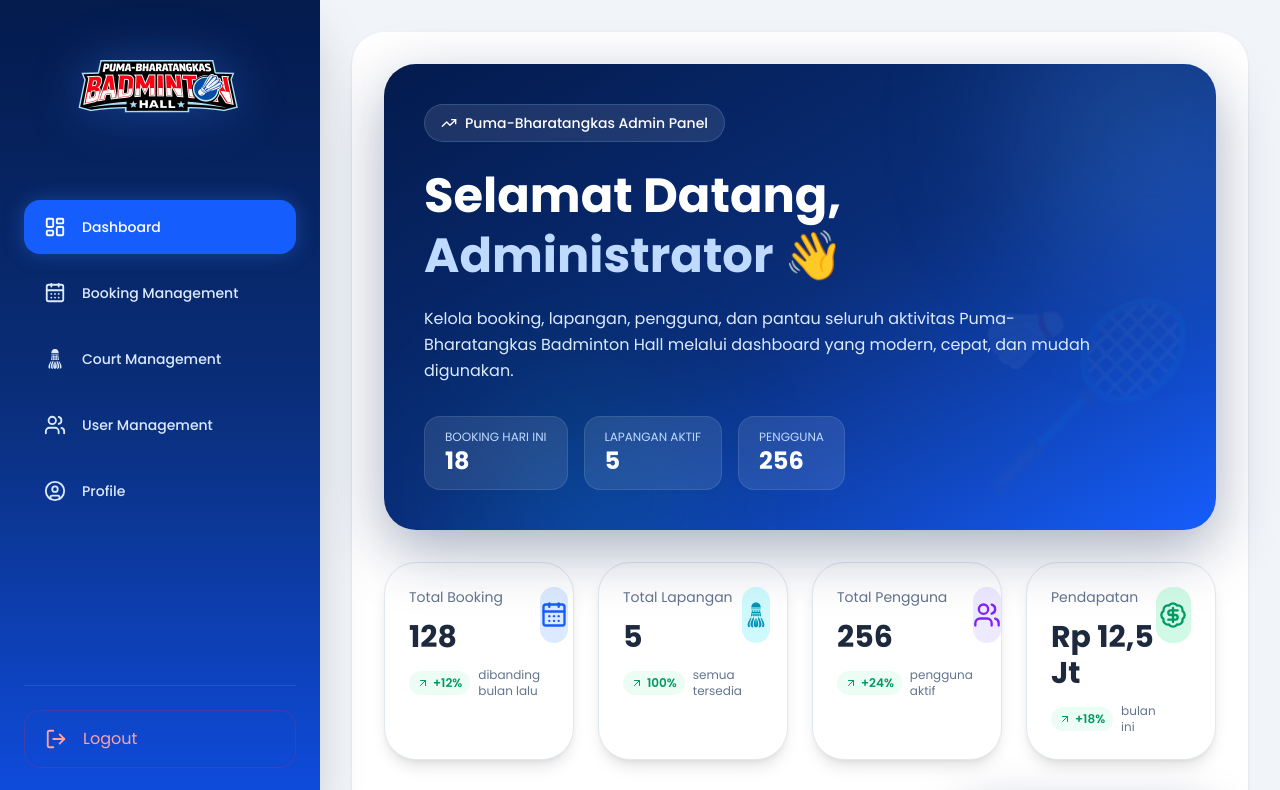
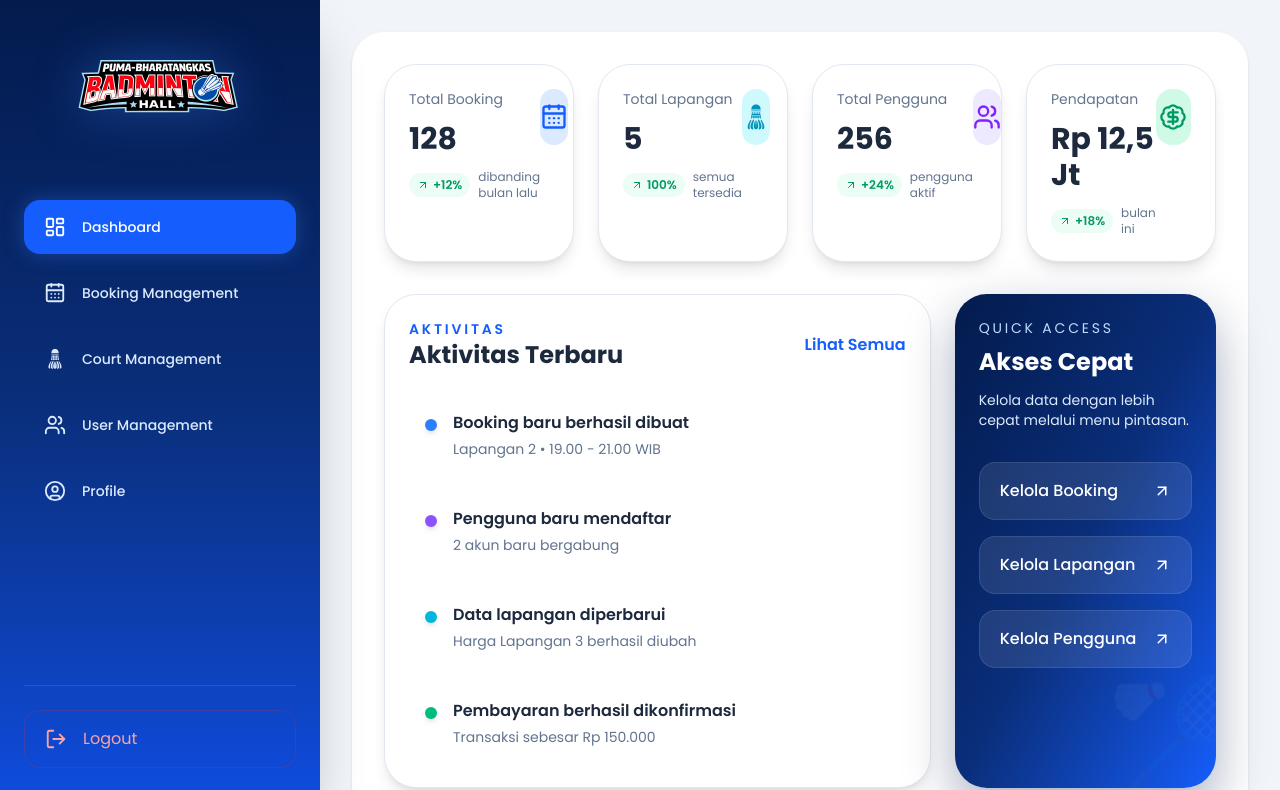
Before and after one commit to tya01-ux/PPM-_-Puma-Badminton-Hall, a React (Vite) app: page /admin/dashboard in a window 1280 px wide. Shown: the top 790 px of the page. Built offline with nearby package versions, Linux system fonts and the light colour scheme.

Commit message:
Kerangka finishh

```diff
--- a/src/layouts/DashboardLayout.tsx
+++ b/src/layouts/DashboardLayout.tsx
@@ -11,12 +11,11 @@
   X,
 } from "lucide-react";
 import { GiShuttlecock } from "react-icons/gi";
-import logo from "../assets/logo.png";
+import Logo from "../assets/Logo.png";
 
 export default function DashboardLayout() {
   const logout = useAuthStore((state) => state.logout);
   const navigate = useNavigate();
-
   const [sidebarOpen, setSidebarOpen] = useState(false);
 
   const handleLogout = () => {
@@ -24,9 +23,7 @@
     navigate("/loginForm");
   };
 
-  const closeSidebar = () => {
-    setSidebarOpen(false);
-  };
+  const closeSidebar = () => setSidebarOpen(false);
 
   const navClass = ({ isActive }: { isActive: boolean }) =>
     `flex items-center gap-4 px-5 py-4 rounded-2xl text-sm font-medium transition-all duration-300 ${
@@ -40,31 +37,10 @@
       {/* MOBILE HEADER */}
       <header className="lg:hidden sticky top-0 z-40 bg-[#041B4D] border-b border-blue-800 shadow-lg">
         <div className="flex items-center justify-between px-4 py-4">
-          {/* LOGO MOBILE */}
-          <img
-            src={logo}
-            alt="Puma Logo"
-            className="
-              h-20
-              w-auto
-              object-contain
-              transition-transform
-              duration-300
-            "
-          />
-
-          {/* HAMBURGER */}
+          <img src={Logo} alt="Puma Logo" className="h-20 w-auto object-contain transition-transform duration-300" />
           <button
             onClick={() => setSidebarOpen(true)}
-            className="
-              p-3
-              rounded-2xl
-              text-white
-              hover:bg-white/10
-              active:scale-95
-              transition-all
-              duration-300
-            "
+            className="p-3 rounded-2xl text-white hover:bg-white/10 active:scale-95 transition-all duration-300"
           >
             <Menu size={30} />
           </button>
@@ -82,110 +58,44 @@
 
         {/* SIDEBAR */}
         <aside
-          className={`
-            fixed top-0 left-0 z-50
-            h-screen w-80
-            bg-gradient-to-b
-            from-[#041B4D]
-            via-[#0A2E7A]
-            to-[#0F4CDE]
-            text-white
-            shadow-2xl
-            flex flex-col justify-between
-            px-6 py-8
-            transform transition-transform duration-300 ease-in-out
-            ${
-              sidebarOpen
-                ? "translate-x-0"
-                : "-translate-x-full"
-            }
-            lg:translate-x-0
-          `}
+          className={`fixed top-0 left-0 z-50 h-screen w-80 bg-gradient-to-b from-[#041B4D] via-[#0A2E7A] to-[#0F4CDE] text-white shadow-2xl flex flex-col justify-between px-6 py-8 transform transition-transform duration-300 ease-in-out ${
+            sidebarOpen ? "translate-x-0" : "-translate-x-full"
+          } lg:translate-x-0`}
         >
           {/* ATAS */}
           <div className="flex flex-col gap-8">
-            {/* HEADER SIDEBAR */}
             <div className="relative">
-              {/* CLOSE MOBILE */}
               <button
                 onClick={closeSidebar}
-                className="
-                  absolute right-0 top-0
-                  lg:hidden
-                  p-2
-                  rounded-xl
-                  hover:bg-white/10
-                  transition
-                "
+                className="absolute right-0 top-0 lg:hidden p-2 rounded-xl hover:bg-white/10 transition"
               >
                 <X size={24} />
               </button>
-
-              {/* LOGO DESKTOP */}
               <div className="flex justify-center">
                 <img
-                  src={logo}
+                  src={Logo}
                   alt="Puma Logo"
-                  className="
-                    h-28
-                    xl:h-32
-                    w-auto
-                    object-contain
-                    drop-shadow-[0_0_25px_rgba(59,130,246,0.35)]
-                    transition-transform
-                    duration-300
-                    hover:scale-105
-                  "
+                  className="h-28 xl:h-32 w-auto object-contain drop-shadow-[0_0_25px_rgba(59,130,246,0.35)] transition-transform duration-300 hover:scale-105"
                 />
               </div>
             </div>
 
             {/* MENU */}
             <nav className="flex flex-col gap-3 mt-2">
-              <NavLink
-                to="/admin/dashboard"
-                end
-                className={navClass}
-                onClick={closeSidebar}
-              >
-                <LayoutDashboard size={22} />
-                Dashboard
+              <NavLink to="/admin/dashboard" end className={navClass} onClick={closeSidebar}>
+                <LayoutDashboard size={22} /> Dashboard
               </NavLink>
-
-              <NavLink
-                to="/admin/booking"
-                className={navClass}
-                onClick={closeSidebar}
-              >
-                <CalendarDays size={22} />
-                Booking Management
+              <NavLink to="/admin/booking" className={navClass} onClick={closeSidebar}>
+                <CalendarDays size={22} /> Booking Management
               </NavLink>
-
-              <NavLink
-                to="/admin/court"
-                className={navClass}
-                onClick={closeSidebar}
-              >
-                <GiShuttlecock size={22} />
-                Court Management
+              <NavLink to="/admin/court" className={navClass} onClick={closeSidebar}>
+                <GiShuttlecock size={22} /> Court Management
               </NavLink>
-
-              <NavLink
-                to="/admin/users"
-                className={navClass}
-                onClick={closeSidebar}
-              >
-                <Users size={22} />
-                User Management
+              <NavLink to="/admin/users" className={navClass} onClick={closeSidebar}>
+                <Users size={22} /> User Management
               </NavLink>
-
-              <NavLink
-                to="/admin/profile"
-                className={navClass}
-                onClick={closeSidebar}
-              >
-                <UserCircle size={22} />
-                Profile
+              <NavLink to="/admin/profile" className={navClass} onClick={closeSidebar}>
+                <UserCircle size={22} /> Profile
               </NavLink>
             </nav>
           </div>
@@ -194,23 +104,9 @@
           <div className="pt-6 border-t border-white/10">
             <button
               onClick={handleLogout}
-              className="
-                w-full
-                flex items-center gap-4
-                px-5 py-4
-                rounded-2xl
-                text-red-300
-                border border-red-500/20
-                hover:bg-red-500/10
-                hover:text-white
-                hover:shadow-lg
-                hover:translate-y-[-2px]
-                active:scale-[0.98]
-                transition-all duration-300
-              "
+              className="w-full flex items-center gap-4 px-5 py-4 rounded-2xl text-red-300 border border-red-500/20 hover:bg-red-500/10 hover:text-white hover:shadow-lg hover:translate-y-[-2px] active:scale-[0.98] transition-all duration-300"
             >
-              <LogOut size={22} />
-              Logout
+              <LogOut size={22} /> Logout
             </button>
           </div>
         </aside>
@@ -218,15 +114,7 @@
         {/* CONTENT */}
         <main className="flex-1 lg:ml-80">
           <div className="p-4 md:p-6 lg:p-8">
-            <div
-              className="
-                bg-white
-                rounded-[2rem]
-                shadow-sm
-                min-h-[calc(100vh-2rem)]
-                p-5 md:p-6 lg:p-8
-              "
-            >
+            <div className="bg-white rounded-[2rem] shadow-sm min-h-[calc(100vh-2rem)] p-5 md:p-6 lg:p-8">
               <Outlet />
             </div>
           </div>
--- a/src/pages/admin/DasboardIndex.tsx
+++ b/src/pages/admin/DasboardIndex.tsx
@@ -2,7 +2,6 @@
   CalendarDays,
   Users,
   BadgeDollarSign,
-  TrendingUp,
   ArrowUpRight,
 } from "lucide-react";
 import { GiShuttlecock } from "react-icons/gi";
@@ -10,70 +9,6 @@
 export default function DashboardIndex() {
   return (
     <div className="space-y-8">
-      {/* HERO WELCOME */}
-      <section className="relative overflow-hidden rounded-[2rem] bg-gradient-to-br from-[#041B4D] via-[#0A2E7A] to-blue-600 p-6 md:p-10 text-white shadow-[0_20px_60px_rgba(4,27,77,0.35)]">
-        {/* Glow */}
-        <div className="absolute -top-20 -right-20 h-72 w-72 rounded-full bg-blue-400/20 blur-3xl" />
-        <div className="absolute -bottom-20 left-20 h-60 w-60 rounded-full bg-cyan-400/10 blur-3xl" />
-
-        {/* Shuttlecock Decoration */}
-        <div className="absolute right-4 bottom-0 hidden md:block text-[180px] text-white/5">
-          🏸
-        </div>
-
-        <div className="relative z-10">
-          <div className="inline-flex items-center gap-2 rounded-full border border-blue-300/20 bg-white/10 px-4 py-2 backdrop-blur-sm">
-            <TrendingUp size={16} />
-            <span className="text-sm font-medium">
-              Puma-Bharatangkas Admin Panel
-            </span>
-          </div>
-
-          <h1 className="mt-6 text-3xl md:text-5xl font-extrabold leading-tight">
-            Selamat Datang,
-            <br />
-            <span className="text-blue-200">Administrator 👋</span>
-          </h1>
-
-          <p className="mt-5 max-w-2xl text-sm md:text-base leading-relaxed text-blue-100">
-            Kelola booking, lapangan, pengguna, dan pantau seluruh
-            aktivitas Puma-Bharatangkas Badminton Hall melalui dashboard
-            yang modern, cepat, dan mudah digunakan.
-          </p>
-
-          <div className="mt-8 flex flex-wrap gap-4">
-            <div className="rounded-2xl bg-white/10 backdrop-blur-md border border-white/10 px-5 py-3">
-              <p className="text-xs uppercase text-blue-200">
-                Booking Hari Ini
-              </p>
-
-              <h3 className="text-2xl font-bold">
-                18
-              </h3>
-            </div>
-
-            <div className="rounded-2xl bg-white/10 backdrop-blur-md border border-white/10 px-5 py-3">
-              <p className="text-xs uppercase text-blue-200">
-                Lapangan Aktif
-              </p>
-
-              <h3 className="text-2xl font-bold">
-                5
-              </h3>
-            </div>
-
-            <div className="rounded-2xl bg-white/10 backdrop-blur-md border border-white/10 px-5 py-3">
-              <p className="text-xs uppercase text-blue-200">
-                Pengguna
-              </p>
-
-              <h3 className="text-2xl font-bold">
-                256
-              </h3>
-            </div>
-          </div>
-        </div>
-      </section>
 
       {/* STATISTICS */}
       <section className="grid grid-cols-1 sm:grid-cols-2 xl:grid-cols-4 gap-6">
```
